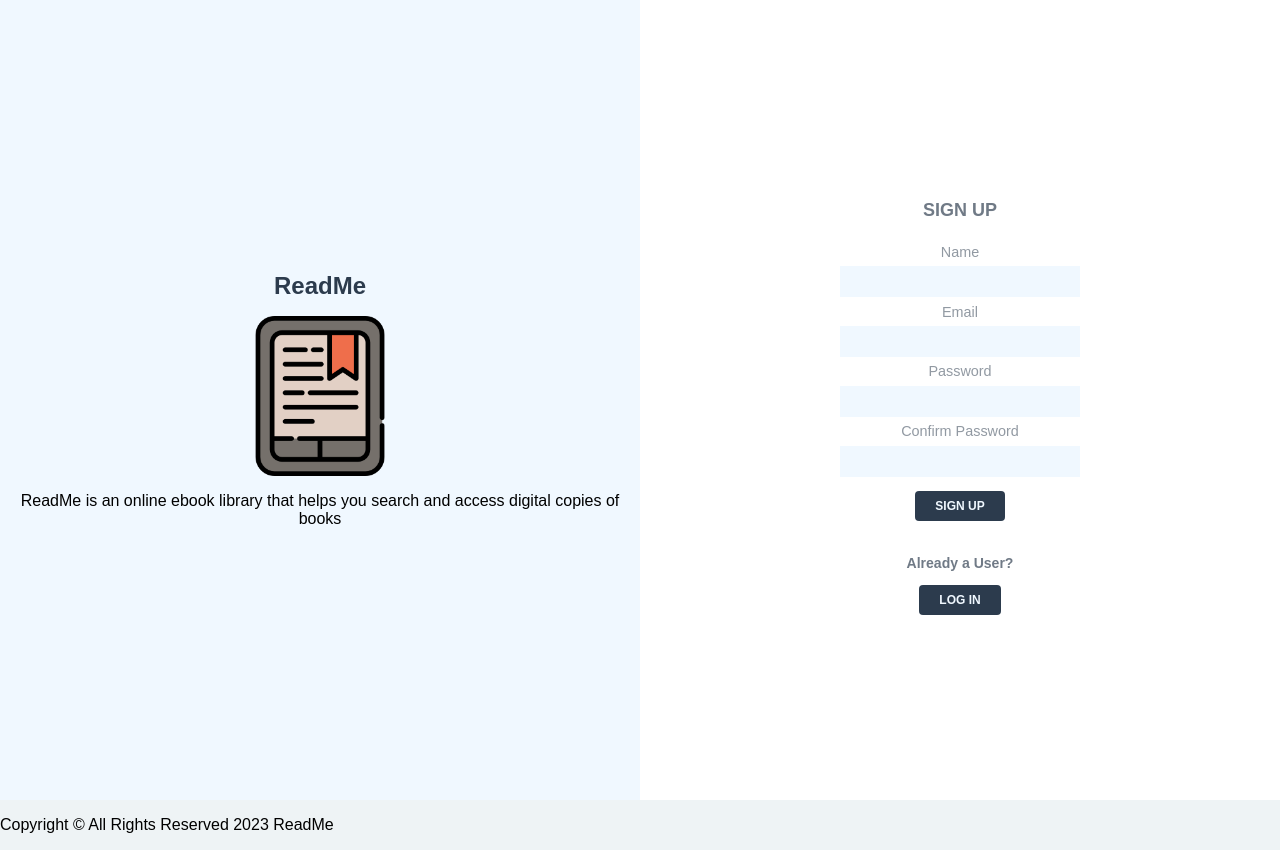
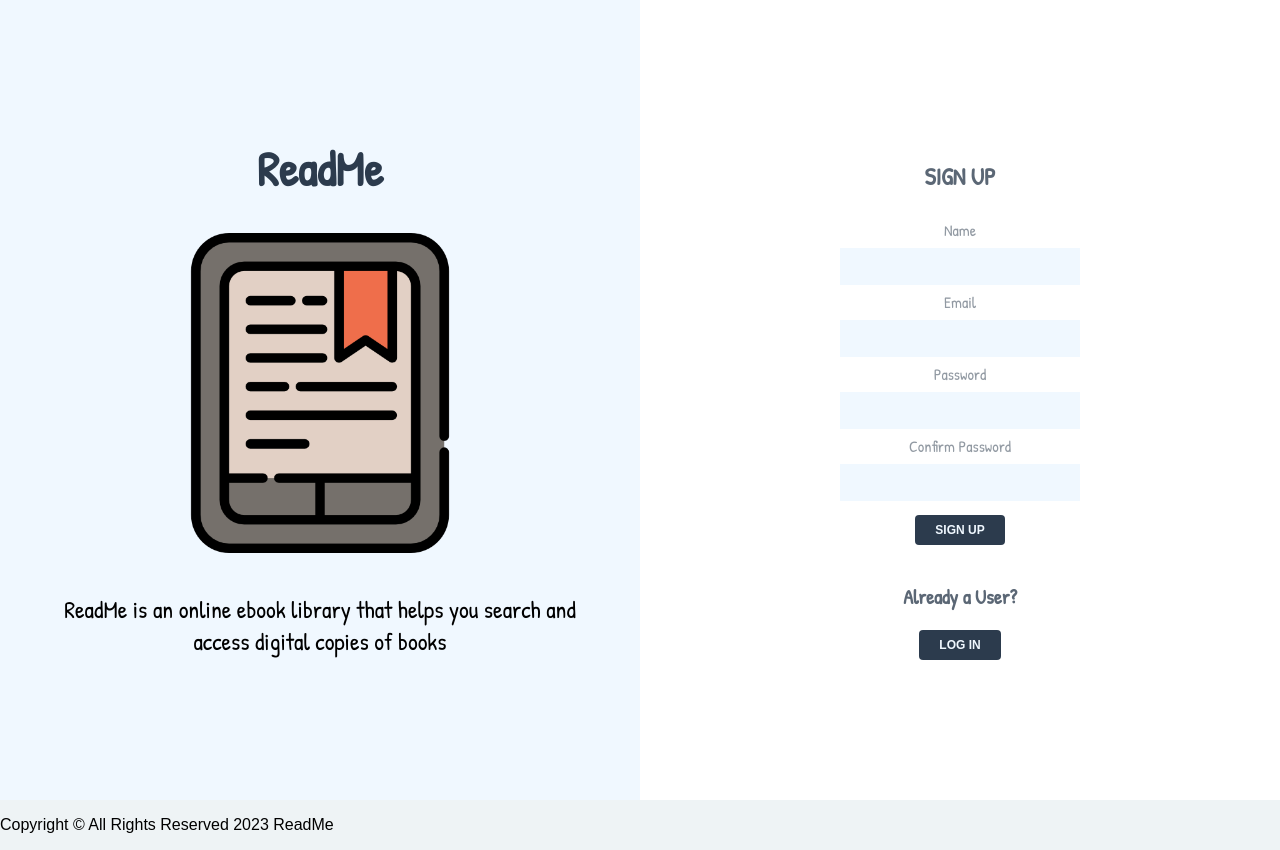
Before and after one commit to Rrantisi/ReadMe-Books-App, a React (Create React App) app: page /search in a window 1280 px wide. Built offline with nearby package versions, Linux system fonts and the light colour scheme.

Commit message:
wip: updates AuthPage styling

```diff
--- a/public/index.html
+++ b/public/index.html
@@ -24,6 +24,7 @@
       work correctly both with client-side routing and a non-root public URL.
       Learn how to configure a non-root public URL by running `npm run build`.
     -->
+    <link href="https://fonts.googleapis.com/css2?family=Patrick+Hand" rel="stylesheet">
     <title>ReadMe App</title>
   </head>
   <body>
--- a/src/components/SignUpForm/SignUpForm.css
+++ b/src/components/SignUpForm/SignUpForm.css
@@ -15,10 +15,11 @@
 
 label, input{
     margin-bottom: 0.8vmin;
+    font-size: 2vmin;
 }
 
 input {
-    padding: 1vmin;
+    padding: 1.2vmin;
     width: 30vmin;
     border: none;
     background-color: aliceblue;
--- a/src/pages/AuthPage/AuthPage.css
+++ b/src/pages/AuthPage/AuthPage.css
@@ -11,16 +11,18 @@ main {
     grid-row-start: 1;
     grid-row-end: 3;
     font-size: 1.5vmin;
-}
+    font-family: 'Patrick Hand', cursive;}
 
 h2 {
     text-transform: uppercase;
-    color: #2c3b4dad;
+    color: #2c3b4dc6;
+    font-size: 3vmin;
 }
 
 h3 {
     margin-top: -2vmin;
-    color: #2c3b4dad;
+    color: #2c3b4dc6;
+    font-size: 2.5vmin;
 }
 
 .logo-section {
@@ -33,6 +35,15 @@ h3 {
     flex-grow: 1;
 }
 
+.logo-section > h1 {
+    font-size: 6vmin;
+}
+
+.logo-section > p {
+    font-size: 3vmin;
+    padding: 2vmin 8vmin;
+}
+
 .auth-section {
     display: flex;
     flex-direction: column;
@@ -40,3 +51,7 @@ h3 {
     align-items: center;
     flex-grow: 1;
 }
+
+img {
+    height: 40vmin;
+}
```
